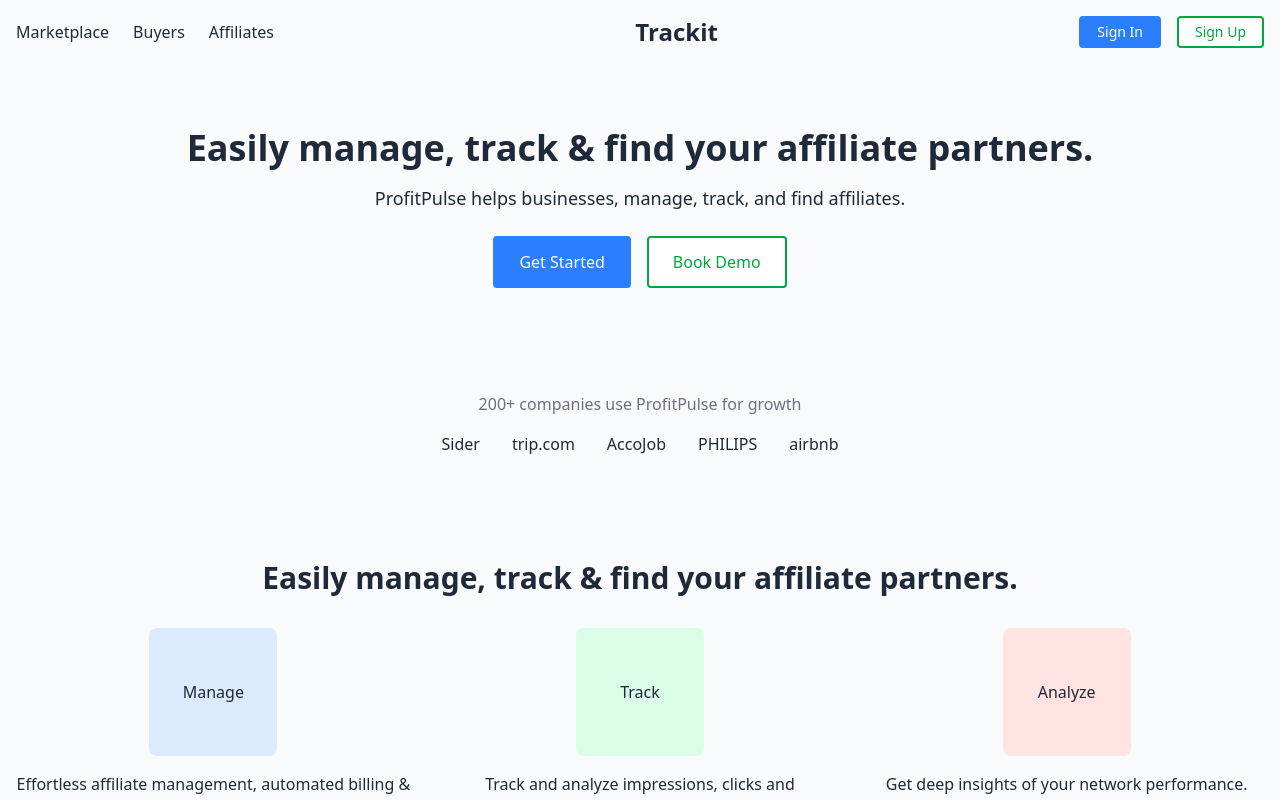
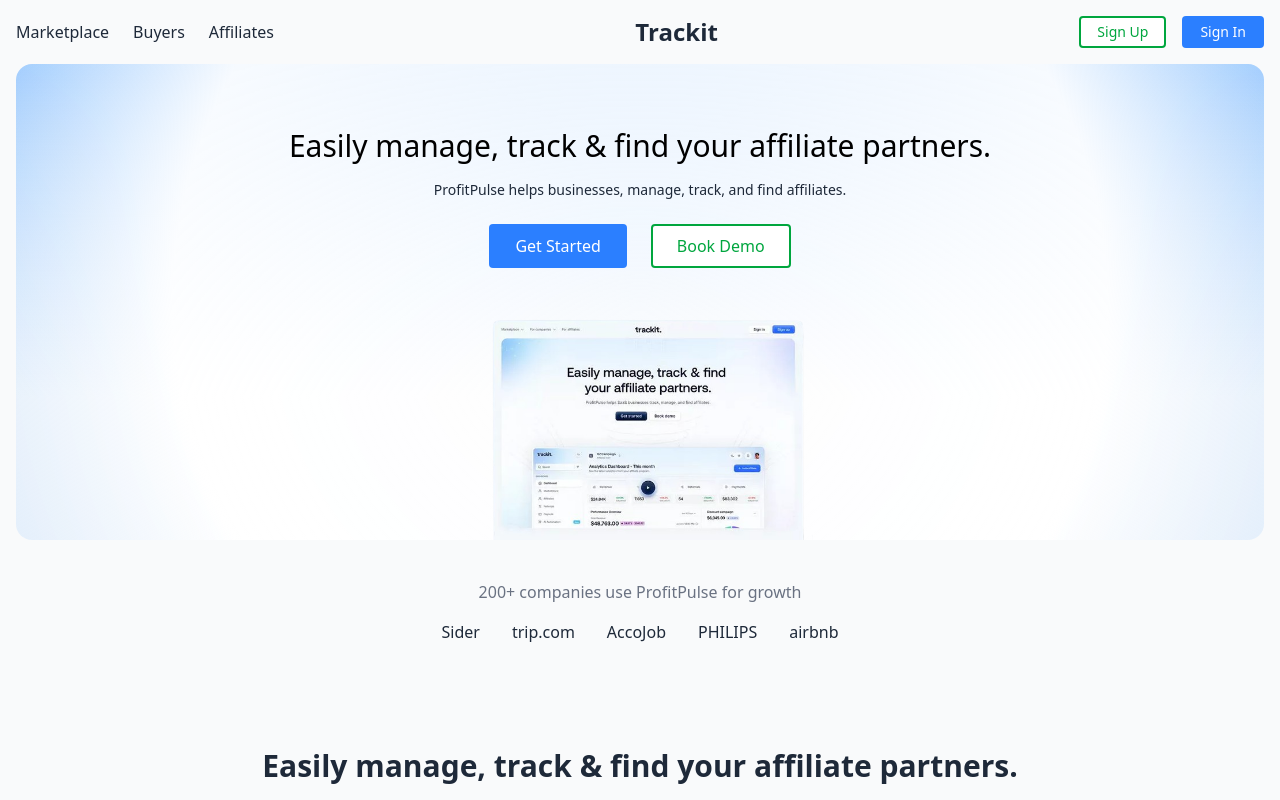
Before and after one commit to fasakinhenry/shoptinz, a React (Vite) app in the folder client/: page / in a window 1280 px wide. Shown: the top 800 px of the page. Built offline with nearby package versions, Linux system fonts and the light colour scheme.

Commit message:
feat: create the header

```diff
--- a/client/src/components/landing/header/index.jsx
+++ b/client/src/components/landing/header/index.jsx
@@ -1,27 +1,27 @@
-import { Link } from "react-router";
-import { useState } from "react";
-import { Menu, X } from "lucide-react"; // icons
-import Button from "@/components/ui/button";
+import { Link } from 'react-router';
+import { useState } from 'react';
+import { Menu, X } from 'lucide-react'; // icons
+import Button from '@/components/ui/button';
 
 const Header = () => {
   const [menuOpen, setMenuOpen] = useState(false);
 
   const navigations = [
-    { to: "/marketplace", title: "Marketplace" },
-    { to: "/buyers", title: "Buyers" },
-    { to: "/affiliates", title: "Affiliates" },
+    { to: '/marketplace', title: 'Marketplace' },
+    { to: '/buyers', title: 'Buyers' },
+    { to: '/affiliates', title: 'Affiliates' },
   ];
 
   return (
-    <header className="w-screen flex justify-center py-4">
-      <div className="container flex justify-between items-center px-4">
+    <header className='w-screen flex justify-center py-4'>
+      <div className='container flex justify-between items-center px-4'>
         {/* Desktop Nav */}
-        <nav className="hidden md:flex space-x-6">
+        <nav className='hidden md:flex space-x-6'>
           {navigations.map((nav) => (
             <Link
               key={nav.to}
               to={nav.to}
-              className="block hover:text-blue-600"
+              className='block hover:text-blue-600'
             >
               {nav.title}
             </Link>
@@ -29,17 +29,21 @@
         </nav>
 
         {/* Logo */}
-        <div className="font-bold text-2xl">Trackit</div>
+        <div className='font-bold text-2xl'>Trackit</div>
 
         {/* Desktop Buttons */}
-        <div className="hidden md:flex space-x-4">
-          <Button variant="primary" size='sm'>Sign In</Button>
-          <Button variant="secondary" size='sm'>Sign Up</Button>
+        <div className='hidden md:flex space-x-4'>
+          <Button variant='secondary' size='sm'>
+            Sign Up
+          </Button>
+          <Button variant='primary' size='sm'>
+            Sign In
+          </Button>
         </div>
 
         {/* Mobile Hamburger */}
         <button
-          className="md:hidden p-2 rounded hover:bg-gray-100"
+          className='md:hidden p-2 rounded hover:bg-gray-100'
           onClick={() => setMenuOpen(!menuOpen)}
         >
           {menuOpen ? <X size={24} /> : <Menu size={24} />}
@@ -48,25 +52,25 @@
 
       {/* Mobile Drawer */}
       {menuOpen && (
-        <div className="md:hidden absolute top-16 left-0 w-full bg-white border-t shadow-lg z-50">
-          <nav className="flex flex-col space-y-4 p-4">
+        <div className='md:hidden absolute top-16 left-0 w-full bg-white shadow-lg z-50'>
+          <nav className='flex flex-col space-y-4 p-4'>
             {navigations.map((nav) => (
               <Link
                 key={nav.to}
                 to={nav.to}
-                className="block hover:text-blue-600"
+                className='block hover:text-blue-600'
                 onClick={() => setMenuOpen(false)}
               >
                 {nav.title}
               </Link>
             ))}
 
-            <div className="flex flex-col space-y-2 pt-4 border-t">
-              <Button variant="primary" className="w-full">
+            <div className='flex flex-col space-y-2 pt-4'>
+              <Button variant='secondary' className='w-full'>
+                Sign Up
+              </Button>
+              <Button variant='primary' className='w-full'>
                 Sign In
-              </Button>
-              <Button variant="secondary" className="w-full">
-                Sign Up
               </Button>
             </div>
           </nav>
--- a/client/src/components/landing/hero/hero.css
+++ b/client/src/components/landing/hero/hero.css
@@ -8,7 +8,7 @@
   background: linear-gradient(
     to right,
     rgba(147, 197, 253, 0.5),
-    transparent 20%,
+    transparent 80%,
     transparent 80%,
     rgba(147, 197, 253, 0.5)
   );
--- a/client/src/components/landing/hero/index.jsx
+++ b/client/src/components/landing/hero/index.jsx
@@ -1,17 +1,26 @@
 import Button from '@components/ui/button';
-import './hero.css';
+import '@components/landing/hero/hero.css';
 
 const Hero = () => {
   return (
-    <section className='relative py-16 text-center'>
-      <div className='hero-gradient'></div>
-      <h1 className='text-4xl font-bold mb-4'>
+    <section className='relative pt-16 text-center md:rounded-xl overflow-clip w-full max-w-7xl mx-auto'>
+      <div
+        className='hero-gradient absolute inset-0'
+        style={{
+          background:
+            'radial-gradient(circle at 50% 50%, rgba(255, 255, 255, 0.7) 0%, rgba(255, 255, 255, 0.9) 70%, rgba(147, 197, 253, 0.2) 100%, rgba(147, 197, 253, 0.8) 100%), linear-gradient(to bottom, rgba(147, 197, 253, 0.8), transparent 70%)',
+          borderRadius: '16px',
+          zIndex: 0,
+        }}
+      />
+      <div className='relative z-10 px-4'>
+        <h1 className='text-xl font-medium mb-4 text-black sm:text-3xl'>
           Easily manage, track & find your affiliate partners.
         </h1>
-      <p className='text-lg mb-6'>
+        <p className='text-md mb-6 sm:text-sm'>
           ProfitPulse helps businesses, manage, track, and find affiliates.
         </p>
-      <div className='space-x-4'>
+        <div className='space-x-4 mb-8 sm:space-x-6'>
           <Button variant='primary' size='md'>
             Get Started
           </Button>
@@ -19,6 +28,14 @@
             Book Demo
           </Button>
         </div>
+        <div className='w-full flex justify-center'>
+          <img
+            src='/trackitui.png'
+            alt='Trackit Dashboard'
+            className='object-cover h-60'
+          />
+        </div>
+      </div>
     </section>
   );
 };
--- a/client/src/components/ui/button/index.jsx
+++ b/client/src/components/ui/button/index.jsx
@@ -14,7 +14,7 @@
 
 const sizeStyles = {
   sm: 'text-sm py-1 px-4',
-  md: 'text-base py-3 px-6',
+  md: 'text-base py-2 px-6',
   lg: 'text-lg py-4 px-8',
 };
 
```
Also changed, not shown: client/public/trackitui (1).webp (added), client/public/trackitui.png (added). Lines whose indentation alone changed are shown as unchanged.
